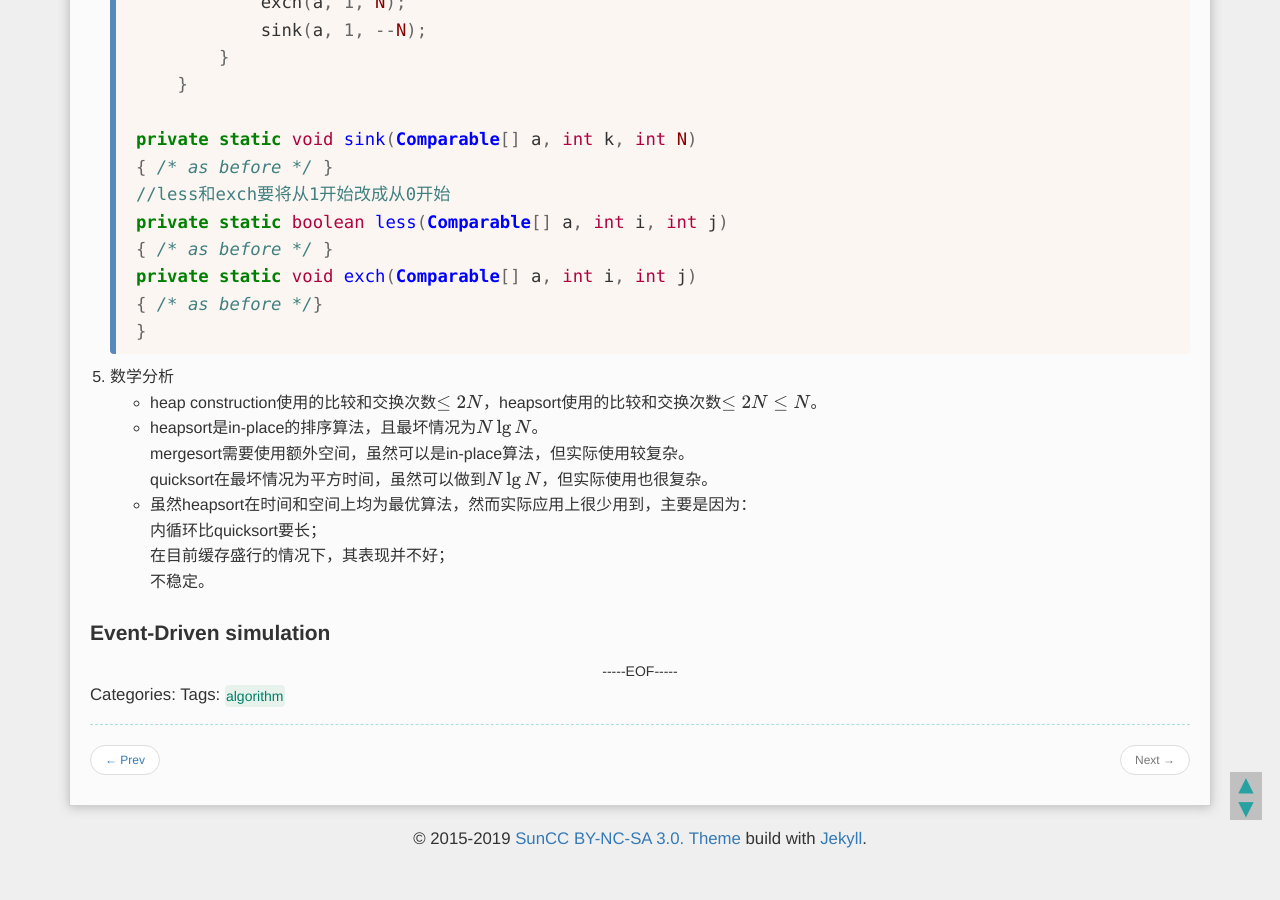
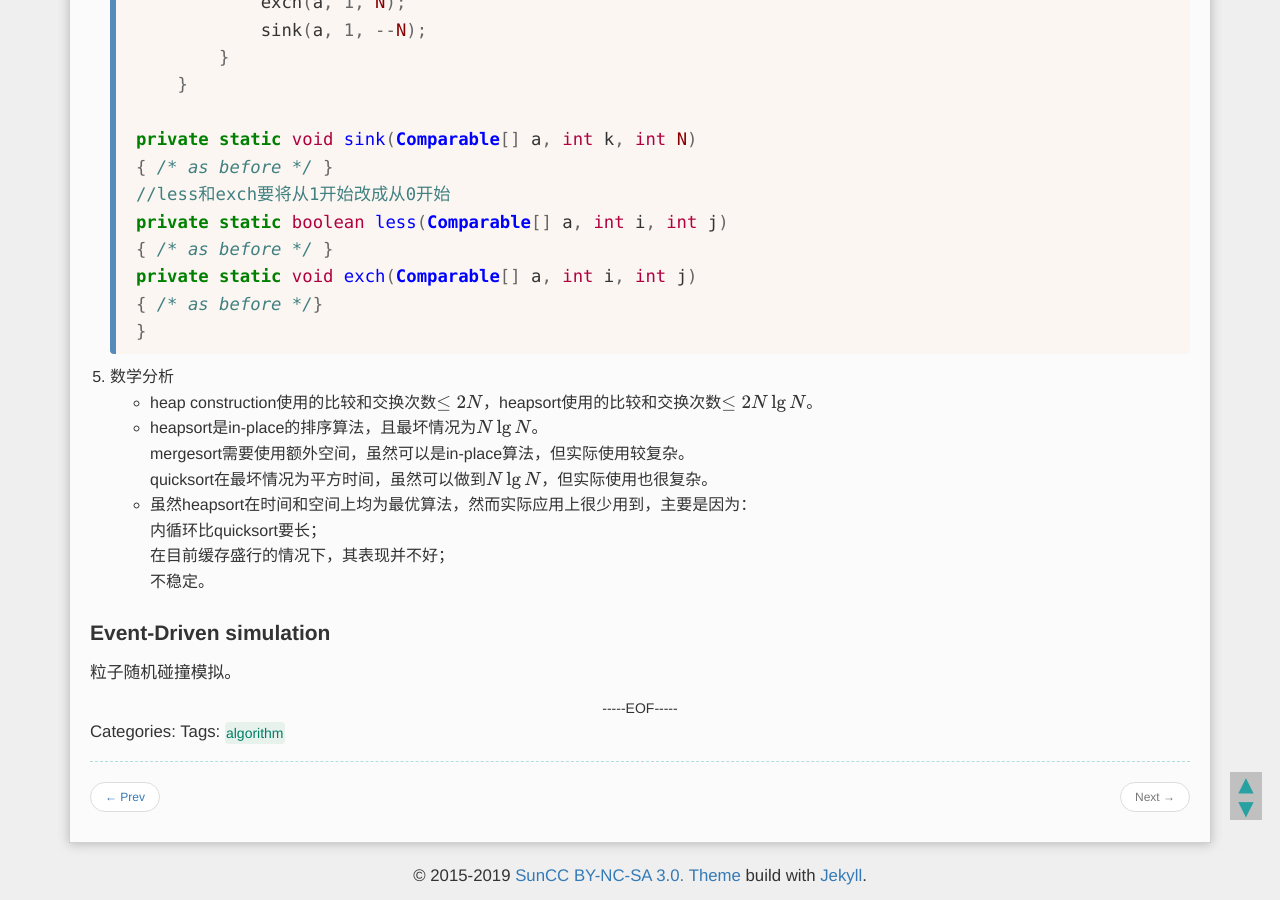
Before and after one commit to YurieSun/YurieSun.github.io, a Jekyll site: the page built from _posts/2019-04-26-learning-algorithm-priority-queues.md, in a window 1280 px wide and 900 px high, scrolled down 6371 px. Built offline with Jekyll 4.4.1, drawn with Linux system fonts in a browser that asks for light colours; formulas are drawn with MathJax 3; before the commit the page ends 7234 px from its top, so only the background shows below that.

Commit message:
revise display problem

````diff
--- a/_posts/2019-04-26-learning-algorithm-priority-queues.md
+++ b/_posts/2019-04-26-learning-algorithm-priority-queues.md
@@ -256,7 +256,7 @@ tag: [algorithm]
     }
     ```
 5. 数学分析
-    * heap construction使用的比较和交换次数$\le2N$，heapsort使用的比较和交换次数$\le2N\le N$。
+    * heap construction使用的比较和交换次数$\le2N$，heapsort使用的比较和交换次数$\le2N\lg N$。
     * heapsort是in-place的排序算法，且最坏情况为$N\lg N$。
     mergesort需要使用额外空间，虽然可以是in-place算法，但实际使用较复杂。
     quicksort在最坏情况为平方时间，虽然可以做到$N\lg N$，但实际使用也很复杂。
@@ -266,3 +266,4 @@ tag: [algorithm]
     不稳定。
 
 ### Event-Driven simulation
+粒子随机碰撞模拟。
````
